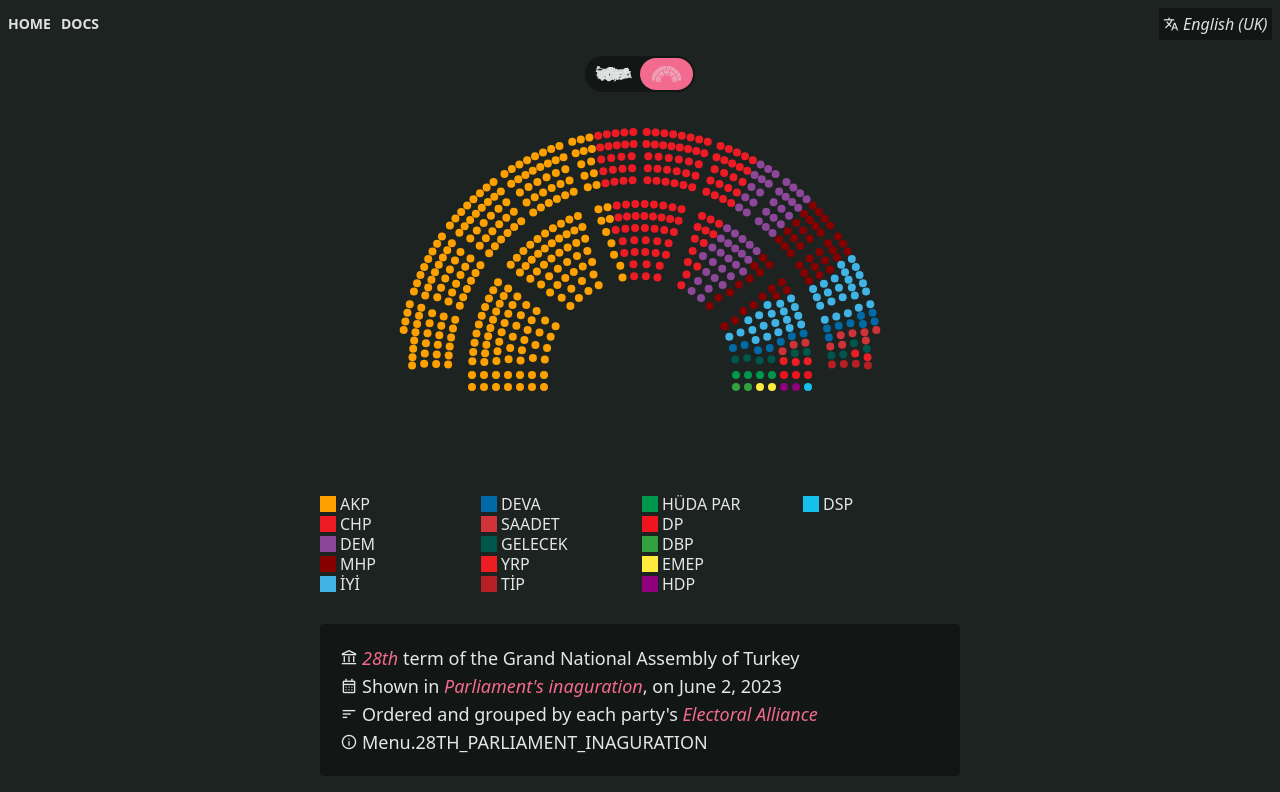
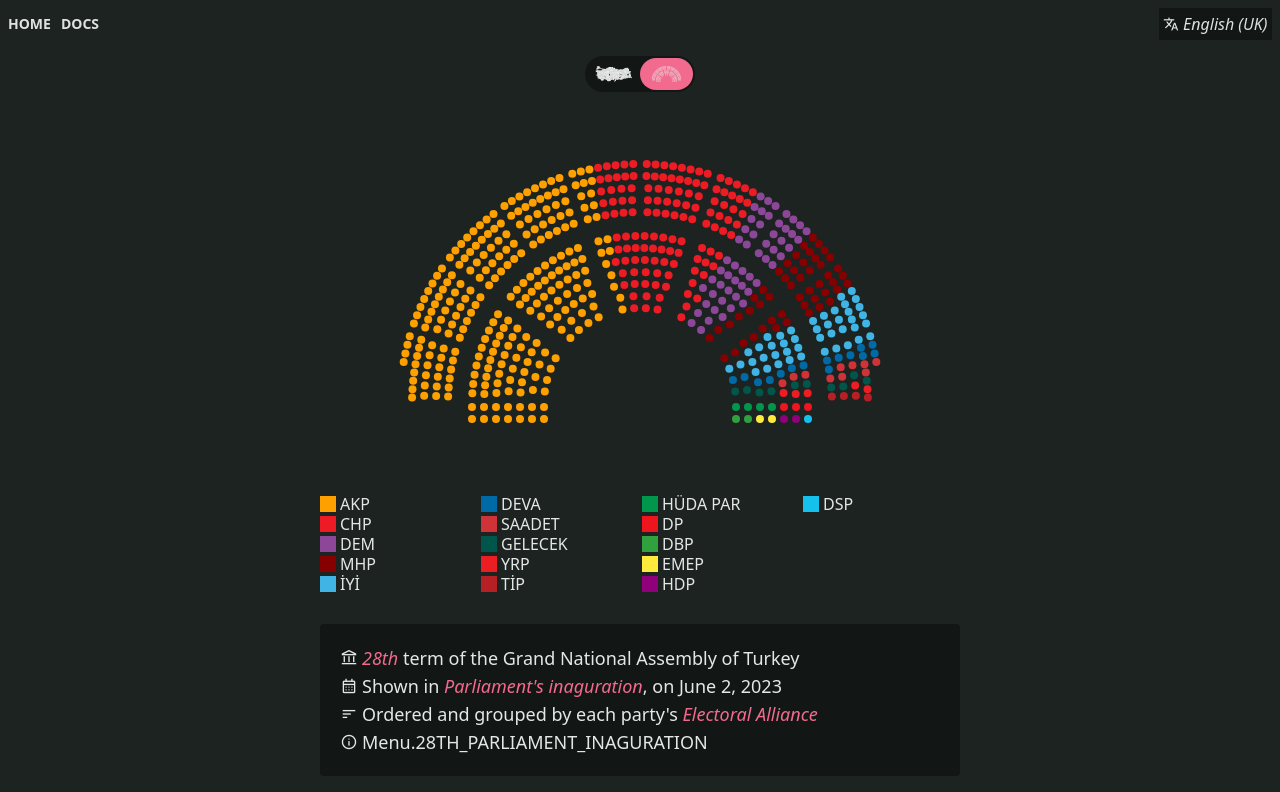
Before and after one commit to ambertide/parliament-chart, a Next.js app: page /en/terms/28/inaguration in a window 1280 px wide. Shown: the top 792 px of the page. Built offline with nearby package versions, Linux system fonts and the light colour scheme.

Commit message:
style: center the parliamentary chart

```diff
--- a/src/components/ParliamentFigure/ParliamentFigure.tsx
+++ b/src/components/ParliamentFigure/ParliamentFigure.tsx
@@ -35,7 +35,7 @@ export const ParliamentFigure: FC<ParliamentFigureProps> = ({
       className="sm:w-160 w-80 flex flex-col gap-5"
     >
       <div
-        className="h-46 sm:h-96 box-border"
+        className="h-46 sm:h-96 box-border flex flex-col items-center justify-center"
       >
         <RenderElement representatives={representatives}/>
       </div>
```
